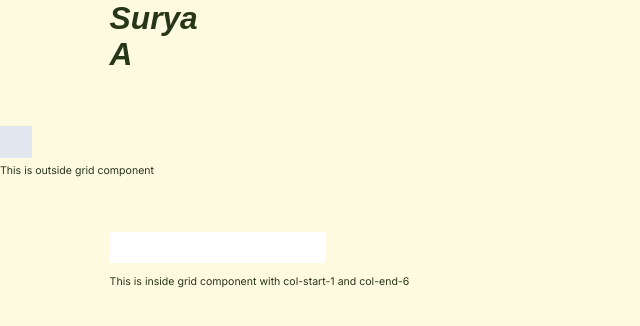
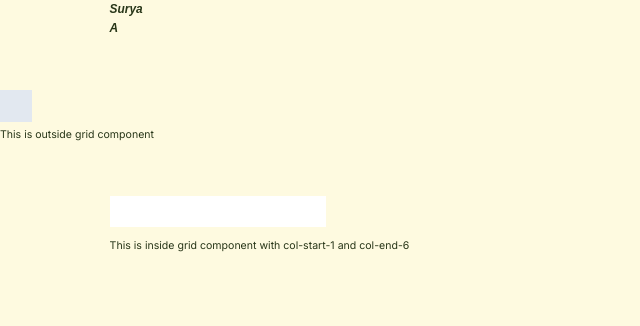
Before and after one commit to gedesurya125/portofolio2, a Next.js app: page / in a window 1280 px wide. Shown: the top 326 px of the page, without its empty margins (0-640 px from the left). Built offline with nearby package versions, Linux system fonts and the light colour scheme; a web font is replaced by a local one.

Commit message:
remove the font configuration of tailwind config

```diff
--- a/tailwind.config.js
+++ b/tailwind.config.js
@@ -17,11 +17,6 @@ module.exports = {
     fontFamily: {
       body: ['var(--font-inter)'],
       heading: ['var(--font-playFair)'],
-    },
-    fontSize: {
-      sm: ['1rem', '1.5em'],
-      md: ['2rem', '1.35em'],
-      lg: ['3rem', '1.15em'],
     },
     extend: {
       spacing: {
```
